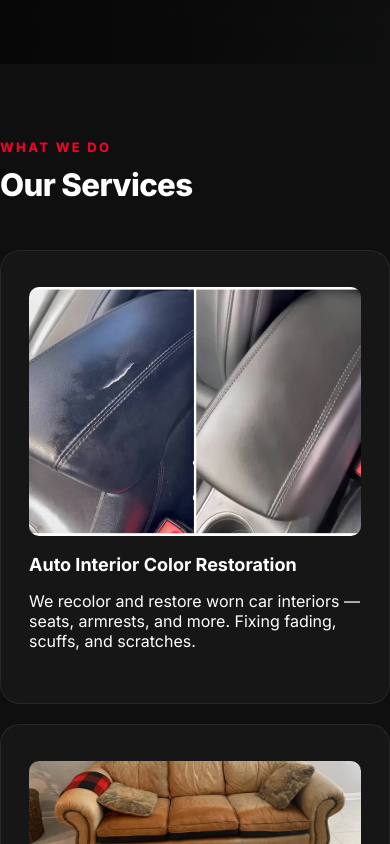
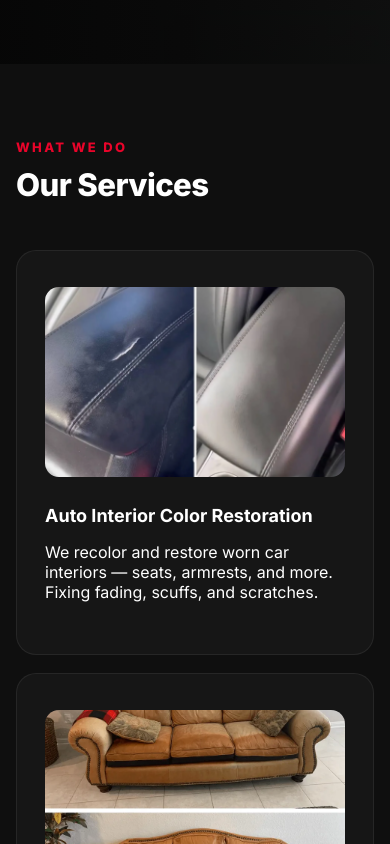
Before and after one commit to kuzmenkovlad7-del/leatherclinic.org-static, a React (Vite) app: page / in a window 390 px wide. Shown: the part 780-1624 px from the top of the page. Built offline with nearby package versions, Linux system fonts and the light colour scheme.

Commit message:
Fix services section container spacing

```diff
--- a/src/styles.css
+++ b/src/styles.css
@@ -1317,3 +1317,59 @@ canvas,
 svg {
   max-width: 100%;
 }
+
+/* Final layout fix: restore section containers and service card spacing */
+.container {
+  width: min(100% - 48px, 1280px);
+  margin-inline: auto;
+}
+
+.section .container,
+.lc-work-section .container {
+  position: relative;
+}
+
+.services-grid {
+  display: grid;
+  grid-template-columns: repeat(4, minmax(0, 1fr));
+  gap: 24px;
+  align-items: stretch;
+}
+
+.service-card {
+  min-width: 0;
+  height: 100%;
+}
+
+.service-card__img {
+  width: 100%;
+  height: 180px;
+  max-height: 180px;
+  object-fit: cover;
+  object-position: center;
+  display: block;
+  border-radius: 14px;
+  margin-bottom: 28px;
+}
+
+@media (max-width: 1100px) {
+  .services-grid {
+    grid-template-columns: repeat(2, minmax(0, 1fr));
+  }
+}
+
+@media (max-width: 700px) {
+  .container {
+    width: min(100% - 32px, 1280px);
+  }
+
+  .services-grid {
+    grid-template-columns: 1fr;
+    gap: 18px;
+  }
+
+  .service-card__img {
+    height: 190px;
+    max-height: 190px;
+  }
+}
```
